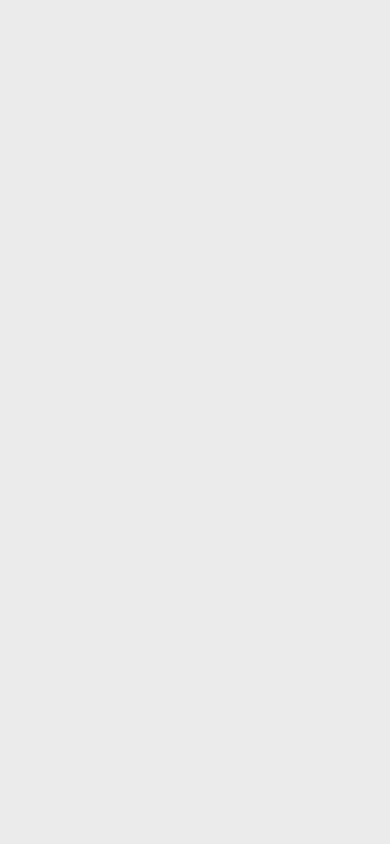
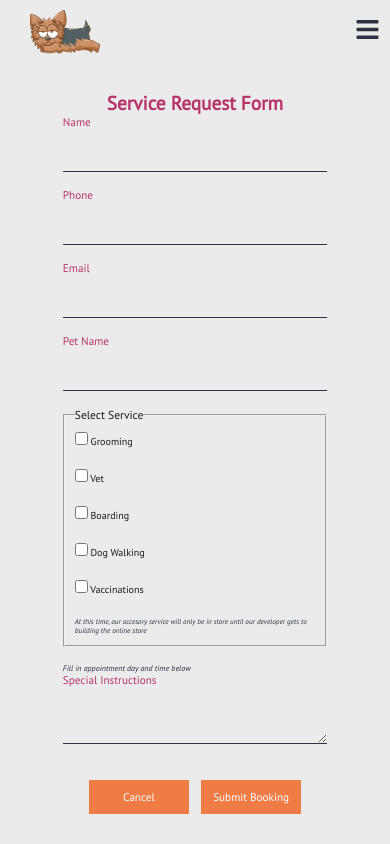
Before and after one commit to SomtooFromLaffy/WoofWorld, a React (Create React App) app in the folder woofworld/: page /appointment in a window 390 px wide. Before the commit this address had no page. Shown: the top 844 px of the page. Built offline with nearby package versions, Linux system fonts and the light colour scheme.

Commit message:
Mobileform is broken.Needs to be refactored

```diff
--- a/woofworld/src/App.js
+++ b/woofworld/src/App.js
@@ -1,6 +1,7 @@
 import React from "react";
 import { Routes, Route } from "react-router-dom";
 import Home from "./routes/Home";
+import AppointmentPage from "./routes/AppointmentPage";
 
 
 function App() {
@@ -8,6 +9,7 @@ function App() {
     <div className="App">
       <Routes>
         <Route path="/" element={<Home />} />
+        <Route path="/appointment" element={<AppointmentPage />} />
       </Routes>
     </div>
   );
--- a/woofworld/src/components/ServiceForm.js
+++ b/woofworld/src/components/ServiceForm.js
@@ -1,8 +1,12 @@
-import React, { useState } from 'react'
+import React, { useState, useEffect } from 'react'
 import './ServiceFormStyles.css'
 
+import { useNavigate } from 'react-router-dom'
 
-function ServiceForm({ closeForm }) {
+
+
+function ServiceForm({closeForm}) {
+  const navigate = useNavigate()
   const [formData, setFormData ] = useState({
     name : '',
     phone: '',
@@ -11,6 +15,14 @@ function ServiceForm({ closeForm }) {
     service: [],
     instruction: ''
   });
+
+  const [cancel, setCancel] = useState(closeForm);
+  const exit = () => {setCancel(!cancel)}
+
+   useEffect(() =>{cancel ? navigate(-1) : console.log("Notyet")},
+               [cancel, navigate]
+             )
+
 
   const onChangeHandle = (e) =>{
     if (e.target.name === 'service'){
@@ -35,13 +47,15 @@ function ServiceForm({ closeForm }) {
        alert('Please pick a service')
     }else{
       console.log(formData);
-      closeForm()
+      // closeForm()
+      exit()
+      // navigate(-1)
     }
   }
   return (
-    <div>
+    <div className='overlay-div'>
         <section className="form">
-            <div>
+            <div className='bug-fix'>
 
                 <form onSubmit={submitForm}>
                     <h2>Service Request Form</h2>
@@ -87,7 +101,7 @@ function ServiceForm({ closeForm }) {
                            ></textarea>
 
                     <div className='options'>
-                        <button type = 'button' onClick={closeForm}>Cancel</button>
+                        <button type = 'button' onClick={exit}>Cancel</button>
                         <button >Submit Booking</button>
                     </div>
 
--- a/woofworld/src/components/ServiceFormStyles.css
+++ b/woofworld/src/components/ServiceFormStyles.css
@@ -1,19 +1,46 @@
+/* .overlay-div{
+    width : 100vw;
+    height : 100vh;
+    background-color: #ffffff;
+    /* position: fixed; */
+    /* change to fixed on modal */
+    /* display: flex;
+    align-items: center;
+    justify-content: center;
+    z-index: 2000;
+    transition: 0.3s;
+    top:0;
+    left:0;
+    bottom:0;
+    right:0;
+}  */
+
+
 form{
     /* position: absolute; */
     display: flex;
     flex-direction: column;
     padding: 1rem;
     margin: auto;
-    max-width: 50%;
-    top: 45vh;
-    left:30%;
-    border: 2px green solid;
+    max-width: 60%;
+    border-radius: 10px;
+    padding-top: 90px;
+}
 
+.error-fix{
+    box-shadow:
+    0 2.8px 2.2px rgba(0, 0, 0, 0.034),
+    0 6.7px 5.3px rgba(0, 0, 0, 0.048),
+    0 12.5px 10px rgba(0, 0, 0, 0.06),
+    0 22.3px 17.9px rgba(0, 0, 0, 0.072),
+    0 41.8px 33.4px rgba(0, 0, 0, 0.086),
+    0 100px 80px rgba(0, 0, 0, 0.12);
 }
 
 form h2{
     text-align: center;
     color: var(--heading);
+    /* background-color: #ffffff; */
 
 }
 
@@ -69,6 +96,20 @@ button:hover{
     transform: scale(1.2);
 }
 
+.call-form{
+    /* border: 2px solid; */
+    padding: 15px 30px;
+    width: 150px;
+    background-color: var(--action);
+    color: #ffff;
+    text-align: center;
+
+}
+
+.call-form a:hover{
+    transform: scale(1.2);
+}
+
 ::placeholder {
     color: #1B1B1B;
     font-size: 1.5em;
@@ -82,7 +123,7 @@ button:hover{
 @media screen and (max-width:700px) {
 
     form {
-        max-width: 90%;
+        max-width: 80%;
     }
 
     form label{
@@ -127,5 +168,16 @@ button:hover{
         font-size: 0.7em;
     }
 
+    /* .overlay-div{
+        width : 100vw;
+        height : 100vh;
+        background-color: #ffffff;
+        position: fixed;
+        top:80px;
+        left:0;
+        bottom:80px;
+        right:0;
+    } */
+
 
 }
--- a/woofworld/src/components/Services.js
+++ b/woofworld/src/components/Services.js
@@ -1,10 +1,9 @@
-import React, { useState } from 'react'
-// import React from 'react'
-// import {Link} from 'react-router-dom'
+// import React, { useState } from 'react'
+import React from 'react'
+import {Link} from 'react-router-dom'
 import './ServicesStyles.css'
-
 import Serv from '../assets/json/services.json'
-import ServiceForm from './ServiceForm'
+// import ServiceForm from './ServiceForm'
 
 
 
@@ -12,9 +11,9 @@ import ServiceForm from './ServiceForm'
 const Services = () => {
   const Servicedata = Serv;
 
-    const [formcall,setFormcall] = useState(false);
-    const handleCall = () => {setFormcall(!formcall);
-                                console.log(formcall)}
+    // const [formcall,setFormcall] = useState(false);
+    // const handleCall = () => {setFormcall(!formcall);
+    //                             console.log(formcall)}
 
   return (
     <div>
@@ -35,11 +34,12 @@ const Services = () => {
 
             </div>
             <div className='call-form'>
-                <button onClick={handleCall}>Set Appointment</button>
+                {/* <button onClick={handleCall}>Set Appointment</button> */}
+                <Link to='/appointment'>Set Appointment</Link>
             </div>
         </section>
 
-        {formcall && <ServiceForm closeForm = {handleCall}/>}
+        {/* {formcall && <ServiceForm closeForm = {handleCall}/>} */}
 
     </div>
   )
--- /dev/null
+++ b/woofworld/src/routes/AppointmentPage.js
@@ -0,0 +1,20 @@
+import React from 'react'
+import Contact from '../components/Contact'
+import Footer from '../components/Footer'
+import Navbar from '../components/Navbar'
+import ServiceForm from '../components/ServiceForm'
+// import { useNavigate } from 'react-router-dom'
+
+const AppointmentPage = () => {
+//   const navigate = useNavigate()
+  return (
+    <div>
+        <Navbar />
+        <ServiceForm closeForm={false}/>
+        <Contact />
+        <Footer />
+    </div>
+  )
+}
+
+export default AppointmentPage
--- a/woofworld/src/routes/Home.js
+++ b/woofworld/src/routes/Home.js
@@ -3,7 +3,7 @@ import AboutUs from '../components/AboutUs';
 import Contact from '../components/Contact';
 import Footer from '../components/Footer';
 import Navbar from '../components/Navbar'
-import ServiceForm from '../components/ServiceForm';
+// import ServiceForm from '../components/ServiceForm';
 import Services from '../components/Services'
 import Team from '../components/Team';
 import WelcomeSection from '../components/WelcomeSection'
@@ -21,7 +21,7 @@ const Home = () => {
       <AboutUs />
       <Contact />
       <Footer />
-      <ServiceForm />
+      {/* <ServiceForm /> */}
     </div>
   )
 }
```
